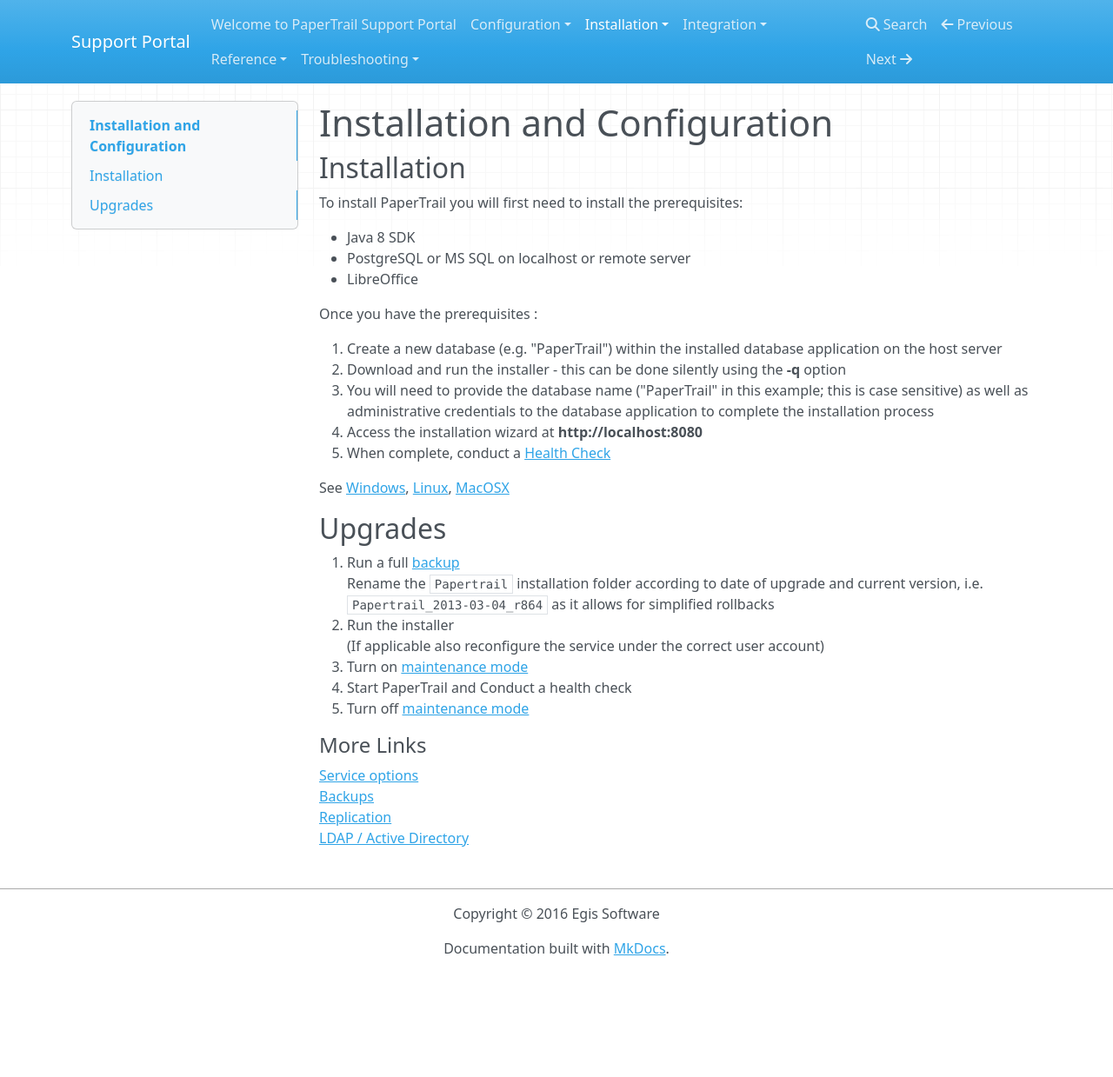
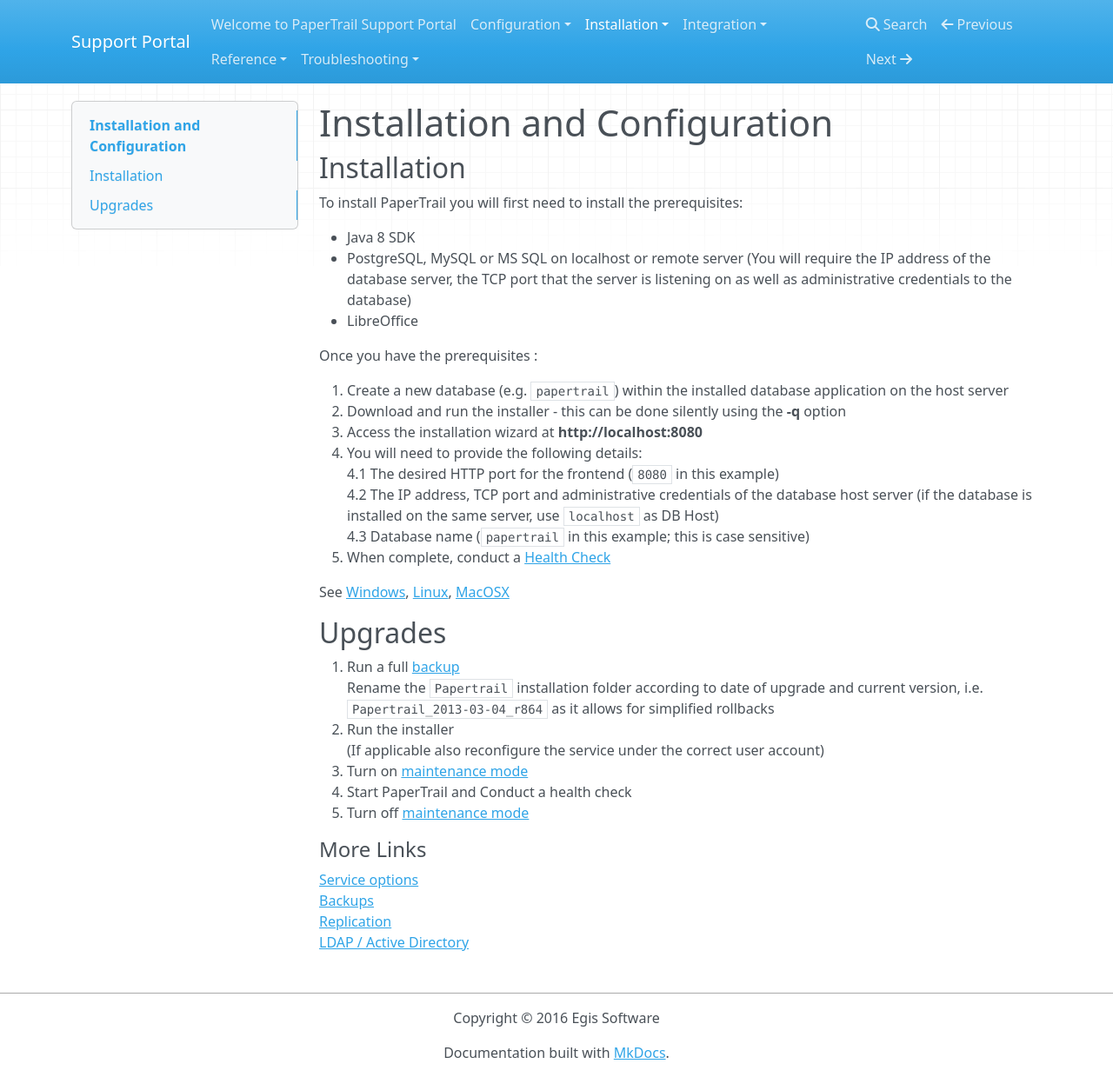
Before and after one commit to ryanegis/support-portal, an MkDocs documentation site: the page built from docs/Installation/server-installation.md, in a window 1280 px wide and 1239 px high. Shown: the whole window at 87% size. Built offline with MkDocs 1.6.1, drawn with Linux system fonts in a browser that asks for light colours; nearby versions of some CDN libraries; old or Windows-style settings are respelled for this version of MkDocs.

Commit message:
Update server-installation.md

```diff
--- a/docs/Installation/server-installation.md
+++ b/docs/Installation/server-installation.md
@@ -4,15 +4,18 @@
 To install PaperTrail you will first need to install the prerequisites:
 
 * Java 8 SDK
-* PostgreSQL or MS SQL on localhost or remote server
+* PostgreSQL, MySQL or MS SQL on localhost or remote server (You will require the IP address of the database server, the TCP port that the server is listening on as well as administrative credentials to the database)
 * LibreOffice
 
 Once you have the prerequisites :
 
-1.  Create a new database (e.g. "PaperTrail") within the installed database application on the host server
+1.  Create a new database (e.g. `papertrail`) within the installed database application on the host server
 2.  Download and run the installer - this can be done silently using the **-q** option
-3.  You will need to provide the database name ("PaperTrail" in this example; this is case sensitive) as well as administrative credentials to the database application to complete the installation process
-4.  Access the installation wizard at **http://localhost:8080**
+3.  Access the installation wizard at **http://localhost:8080**
+4.  You will need to provide the following details:<br>
+    4.1  The desired HTTP port for the frontend (`8080` in this example)<br>
+    4.2  The IP address, TCP port and administrative credentials of the database host server (if the database is installed on the same server, use `localhost` as DB Host)<br>
+    4.3  Database name (`papertrail` in this example; this is case sensitive)
 5.  When complete, conduct a [Health Check](../Reference/health)
 
 See [Windows](Windows),
```
